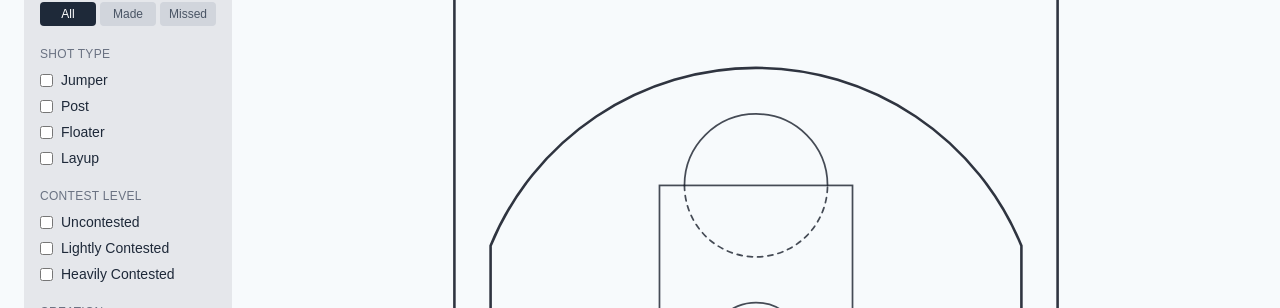
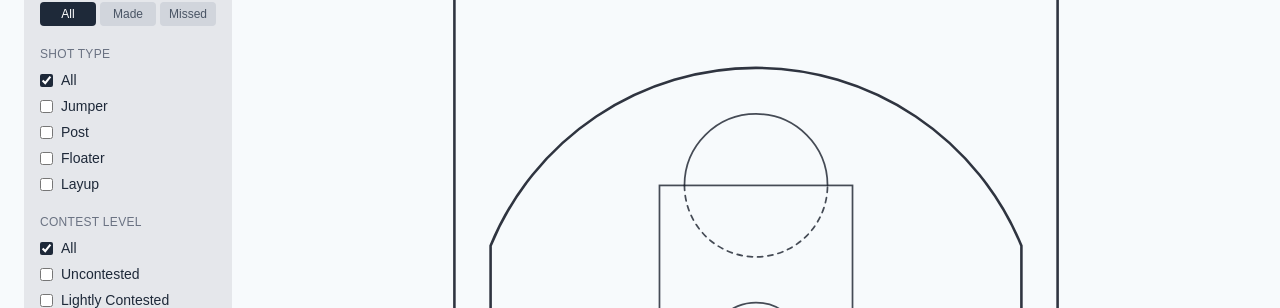
Before and after one commit to michelleyeung0/shot-profile-dash, a Next.js app: page /shot-map in a window 1280 px wide. Shown: the part 325-633 px from the top of the page. Built offline with nearby package versions, Linux system fonts and the light colour scheme; no server answers; the database is empty.

Commit message:
fix: add 'all' checkbox to fix confusing ui

```diff
--- a/src/components/FilterPanel.tsx
+++ b/src/components/FilterPanel.tsx
@@ -39,6 +39,13 @@ export default function FilterPanel({
   players
 }: FilterPanelProps) {
   function toggleShotType(type: ShotType) {
+    // If 'All' is currently active (empty array), selecting a specific
+    // shot type should clear the 'All' state and select that type.
+    if (filters.shotTypes.length === 0) {
+      onChange({ ...filters, shotTypes: [type] });
+      return;
+    }
+
     const next = filters.shotTypes.includes(type)
       ? filters.shotTypes.filter((t) => t !== type)
       : [...filters.shotTypes, type];
@@ -46,10 +53,25 @@ export default function FilterPanel({
   }
 
   function toggleContestLevel(level: ContestLevel) {
+    // If 'All' is currently active (empty array), selecting a specific
+    // contest level should clear the 'All' state and select that level.
+    if (filters.contestLevels.length === 0) {
+      onChange({ ...filters, contestLevels: [level] });
+      return;
+    }
+
     const next = filters.contestLevels.includes(level)
       ? filters.contestLevels.filter((l) => l !== level)
       : [...filters.contestLevels, level];
     onChange({ ...filters, contestLevels: next });
+  }
+
+  function setShotTypesAll() {
+    onChange({ ...filters, shotTypes: [] });
+  }
+
+  function setContestLevelsAll() {
+    onChange({ ...filters, contestLevels: [] });
   }
 
   return (
@@ -114,6 +136,15 @@ export default function FilterPanel({
           )}
         </div>
         <div className={checkboxGroup}>
+          <label key="all-shottypes" className={checkboxLabel}>
+            <input
+              type="checkbox"
+              checked={filters.shotTypes.length === 0}
+              onChange={() => setShotTypesAll()}
+              className="accent-gray-800"
+            />
+            <span className="text-gray-800">All</span>
+          </label>
           {[
             ShotType.Jumper,
             ShotType.Post,
@@ -148,6 +179,15 @@ export default function FilterPanel({
           )}
         </div>
         <div className={checkboxGroup}>
+          <label key="all-contest" className={checkboxLabel}>
+            <input
+              type="checkbox"
+              checked={filters.contestLevels.length === 0}
+              onChange={() => setContestLevelsAll()}
+              className="accent-gray-800"
+            />
+            <span className="text-gray-800">All</span>
+          </label>
           {[
             ContestLevel.Uncontested,
             ContestLevel.LightlyContested,
```
